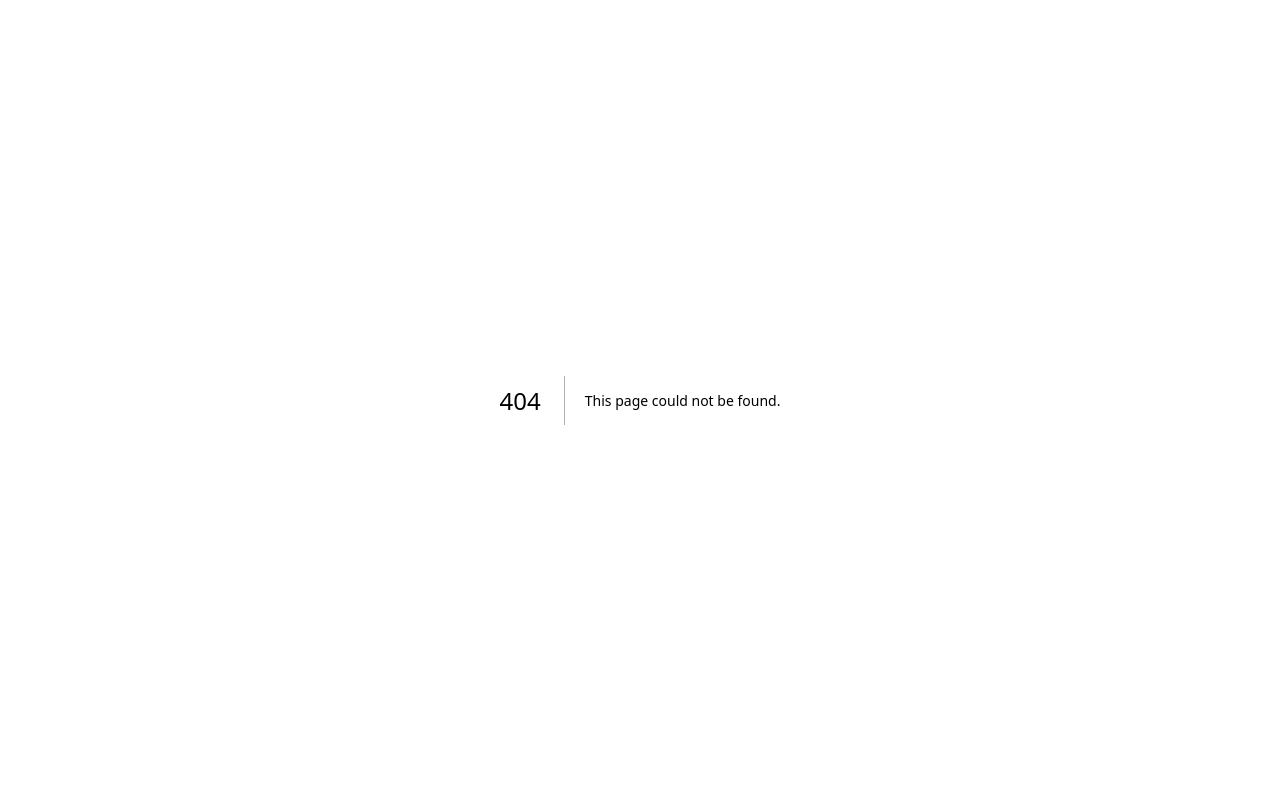
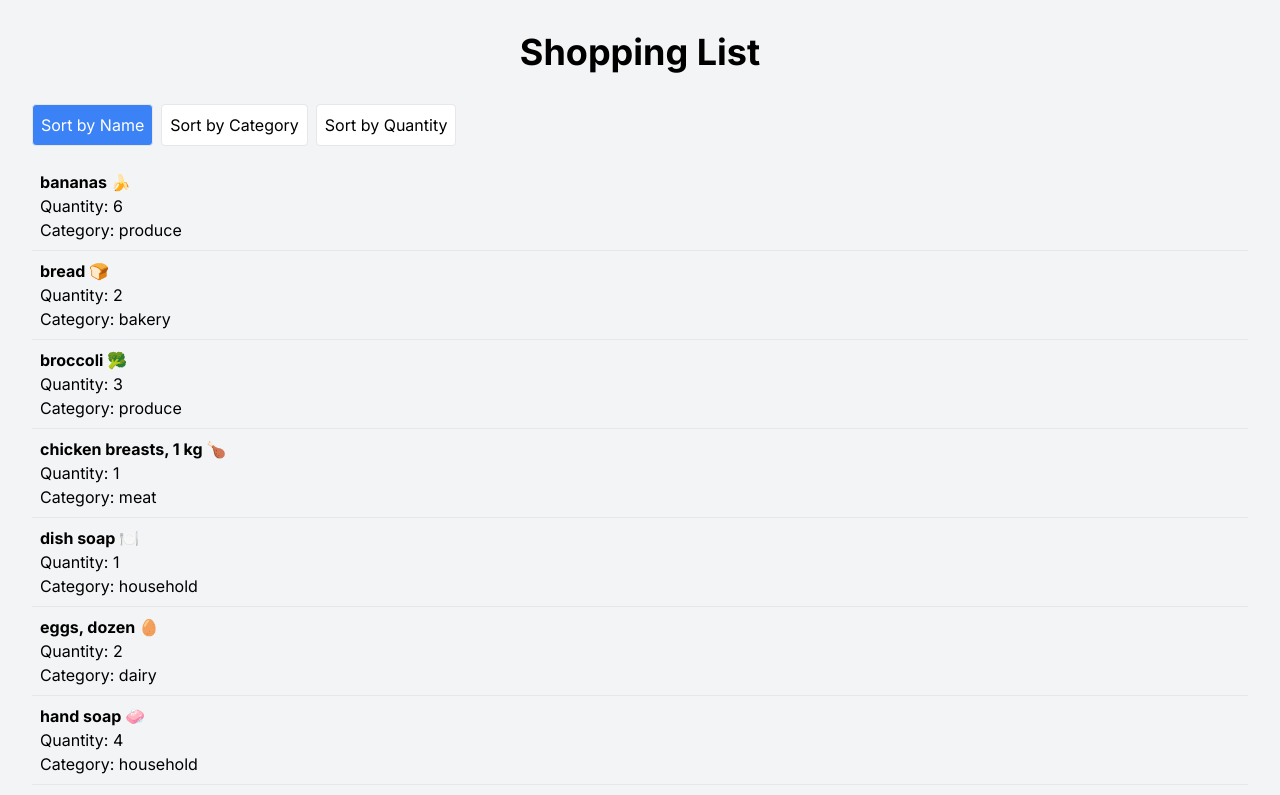
Before and after one commit to samuelbraun15/cprg306-assignments, a Next.js app: page /week-5/pages in a window 1280 px wide. Before the commit this address had no page. Shown: the top 795 px of the page. Built offline with nearby package versions, Linux system fonts and the light colour scheme.

Commit message:
trying to get 404 to go away

```diff
--- /dev/null
+++ b/app/week-5/components/item-list.js
@@ -0,0 +1,55 @@
+import React, { useState } from 'react';
+import Item from './item';
+import items from '../items.json';
+
+const ItemList = () => {
+  const [shoppingList, setShoppingList] = useState(items);
+  const [sortBy, setSortBy] = useState("name");
+
+  const sortedShoppingList = [...shoppingList].sort((a, b) => {
+    if (sortBy === 'name' || sortBy === 'category') {
+      if (a[sortBy].toLowerCase() < b[sortBy].toLowerCase()) return -1;
+      if (a[sortBy].toLowerCase() > b[sortBy].toLowerCase()) return 1;
+      return 0;
+    } else if (sortBy === 'quantity') {
+      return a.quantity - b.quantity;
+    }
+  });
+
+  return (
+    <div>
+      <div className="mb-4 flex space-x-2">
+        <button
+          onClick={() => setSortBy("name")}
+          className={`p-2 border rounded ${sortBy === 'name' ? 'bg-blue-500 text-white' : 'bg-white'}`}
+        >
+          Sort by Name
+        </button>
+        <button
+          onClick={() => setSortBy("category")}
+          className={`p-2 border rounded ${sortBy === 'category' ? 'bg-blue-500 text-white' : 'bg-white'}`}
+        >
+          Sort by Category
+        </button>
+        <button
+          onClick={() => setSortBy("quantity")}
+          className={`p-2 border rounded ${sortBy === 'quantity' ? 'bg-blue-500 text-white' : 'bg-white'}`}
+        >
+          Sort by Quantity
+        </button>
+      </div>
+      <ul>
+        {sortedShoppingList.map(item => (
+          <Item
+            key={item.id}
+            name={item.name}
+            quantity={item.quantity}
+            category={item.category}
+          />
+        ))}
+      </ul>
+    </div>
+  );
+};
+
+export default ItemList;
--- /dev/null
+++ b/app/week-5/components/item.js
@@ -0,0 +1,13 @@
+import React from 'react';
+
+const Item = ({ name, quantity, category }) => {
+  return (
+    <li className="p-2 border-b border-gray-200">
+      <div className="font-bold">{name}</div>
+      <div>Quantity: {quantity}</div>
+      <div>Category: {category}</div>
+    </li>
+  );
+};
+
+export default Item;
--- a/app/week-5/item-list.js
+++ /dev/null
@@ -1,71 +0,0 @@
-const item1 = {
-    name: "milk, 4 L 🥛",
-    quantity: 1,
-    category: "dairy",
-  };
-
-  const item2 = {
-    name: "bread 🍞",
-    quantity: 2,
-    category: "bakery",
-  };
-
-  const item3 = {
-    name: "eggs, dozen 🥚",
-    quantity: 2,
-    category: "dairy",
-  };
-
-  const item4 = {
-    name: "bananas 🍌",
-    quantity: 6,
-    category: "produce",
-  };
-
-  const item5 = {
-    name: "broccoli 🥦",
-    quantity: 3,
-    category: "produce",
-  };
-
-  const item6 = {
-    name: "chicken breasts, 1 kg 🍗",
-    quantity: 1,
-    category: "meat",
-  };
-
-  const item7 = {
-    name: "pasta sauce 🍝",
-    quantity: 3,
-    category: "canned goods",
-  };
-
-  const item8 = {
-    name: "spaghetti, 454 g 🍝",
-    quantity: 2,
-    category: "dry goods",
-  };
-
-  const item9 = {
-    name: "toilet paper, 12 pack 🧻",
-    quantity: 1,
-    category: "household",
-  };
-
-  const item10 = {
-    name: "paper towels, 6 pack",
-    quantity: 1,
-    category: "household",
-  };
-
-  const item11 = {
-    name: "dish soap 🍽️",
-    quantity: 1,
-    category: "household",
-  };
-
-  const item12 = {
-    name: "hand soap 🧼",
-    quantity: 4,
-    category: "household",
-  };
--- a/app/week-5/item.js
+++ /dev/null
@@ -1,15 +0,0 @@
-import React from 'react';
-
-const Item = ({ name, quantity, category }) => {
-  return (
-    <li className="flex justify-between items-center p-4 bg-white rounded-lg shadow-md mb-2">
-      <div>
-        <p className="font-bold text-lg">{name}</p>
-        <p className="text-sm text-gray-600">{category}</p>
-      </div>
-      <span className="text-lg font-semibold">{quantity}</span>
-    </li>
-  );
-};
-
-export default Item;
--- /dev/null
+++ b/app/week-5/items.json
@@ -0,0 +1,74 @@
+[
+    {
+      "id": "1h2GJKH12gkHG31h1H",
+      "name": "milk, 4 L 🥛",
+      "quantity": 1,
+      "category": "dairy"
+    },
+    {
+      "id": "2KJH3k2j3H1k2J3K1H",
+      "name": "bread 🍞",
+      "quantity": 2,
+      "category": "bakery"
+    },
+    {
+      "id": "3h2KJH3k2j3H1k2J3",
+      "name": "eggs, dozen 🥚",
+      "quantity": 2,
+      "category": "dairy"
+    },
+    {
+      "id": "4k2J3K1H2GJKH12gk",
+      "name": "bananas 🍌",
+      "quantity": 6,
+      "category": "produce"
+    },
+    {
+      "id": "5H1h1H2KJH3k2j3H",
+      "name": "broccoli 🥦",
+      "quantity": 3,
+      "category": "produce"
+    },
+    {
+      "id": "6H1k2J3K1H2GJKH1",
+      "name": "chicken breasts, 1 kg 🍗",
+      "quantity": 1,
+      "category": "meat"
+    },
+    {
+      "id": "7gkHG31h1H2KJH3k",
+      "name": "pasta sauce 🍝",
+      "quantity": 3,
+      "category": "canned goods"
+    },
+    {
+      "id": "8j3H1k2J3K1H2GJK",
+      "name": "spaghetti, 454 g 🍝",
+      "quantity": 2,
+      "category": "dry goods"
+    },
+    {
+      "id": "9H12gkHG31h1H2KJ",
+      "name": "toilet paper, 12 pack 🧻",
+      "quantity": 1,
+      "category": "household"
+    },
+    {
+      "id": "10H3k2j3H1k2J3K1",
+      "name": "paper towels, 6 pack",
+      "quantity": 1,
+      "category": "household"
+    },
+    {
+      "id": "11k2J3K1H2GJKH12",
+      "name": "dish soap 🍽️",
+      "quantity": 1,
+      "category": "household"
+    },
+    {
+      "id": "12GJKH12gkHG31h1",
+      "name": "hand soap 🧼",
+      "quantity": 4,
+      "category": "household"
+    }
+  ]
--- a/app/week-5/page.js
+++ /dev/null
@@ -1,13 +0,0 @@
-import React from 'react';
-import ItemList from './item-list';
-
-const Page = () => {
-  return (
-    <main className="min-h-screen bg-gray-100 p-8">
-      <h1 className="text-4xl font-bold mb-8 text-center">Shopping List</h1>
-      <ItemList />
-    </main>
-  );
-};
-
-export default Page;
--- /dev/null
+++ b/app/week-5/pages/index.js
@@ -0,0 +1,14 @@
+// pages/index.js
+
+import React from 'react';
+
+const HomePage = () => {
+  return (
+    <div>
+      <h1>Welcome to My Next.js App</h1>
+      <p>This is the home page.</p>
+    </div>
+  );
+};
+
+export default HomePage;
--- /dev/null
+++ b/app/week-5/pages/page.js
@@ -0,0 +1,13 @@
+import React from 'react';
+import ItemList from '../components/item-list';
+
+const Page = () => {
+  return (
+    <main className="min-h-screen bg-gray-100 p-8">
+      <h1 className="text-4xl font-bold mb-8 text-center">Shopping List</h1>
+      <ItemList />
+    </main>
+  );
+};
+
+export default Page;
```
Also changed, not shown: app/week-5/package.json (added, +18 -0 lines).
